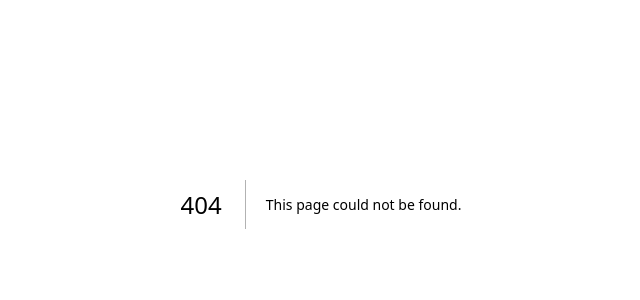
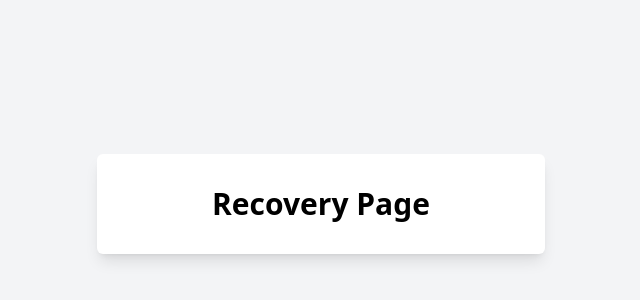
Before and after one commit to abdelrahmansheta16/metana, a Next.js app in the folder assignment11/: page /login in a window 1280 px wide. Before the commit this address had no page. Shown: the part 196-496 px from the top of the page, without its empty margins (319-959 px from the left). Built offline with nearby package versions, Linux system fonts and the light colour scheme.

Commit message:
Update Assignment11 functionalities

```diff
--- /dev/null
+++ b/assignment11/src/pages/login.js
@@ -0,0 +1,18 @@
+import { useState } from 'react';
+import { useRouter } from 'next/router';
+
+const RecoveryPage = ({ content }) => {
+    const [mnemonic, setMnemonic] = useState('');
+    const [error, setError] = useState('');
+    const router = useRouter();
+
+    return (
+        <div className="min-h-screen flex items-center justify-center bg-gray-100">
+            <div className="max-w-md w-full bg-white p-8 rounded-md shadow-lg space-y-4">
+                <h1 className="text-3xl font-semibold text-center">Recovery Page</h1>
+            </div>
+        </div>
+    );
+};
+
+export default RecoveryPage;
```
